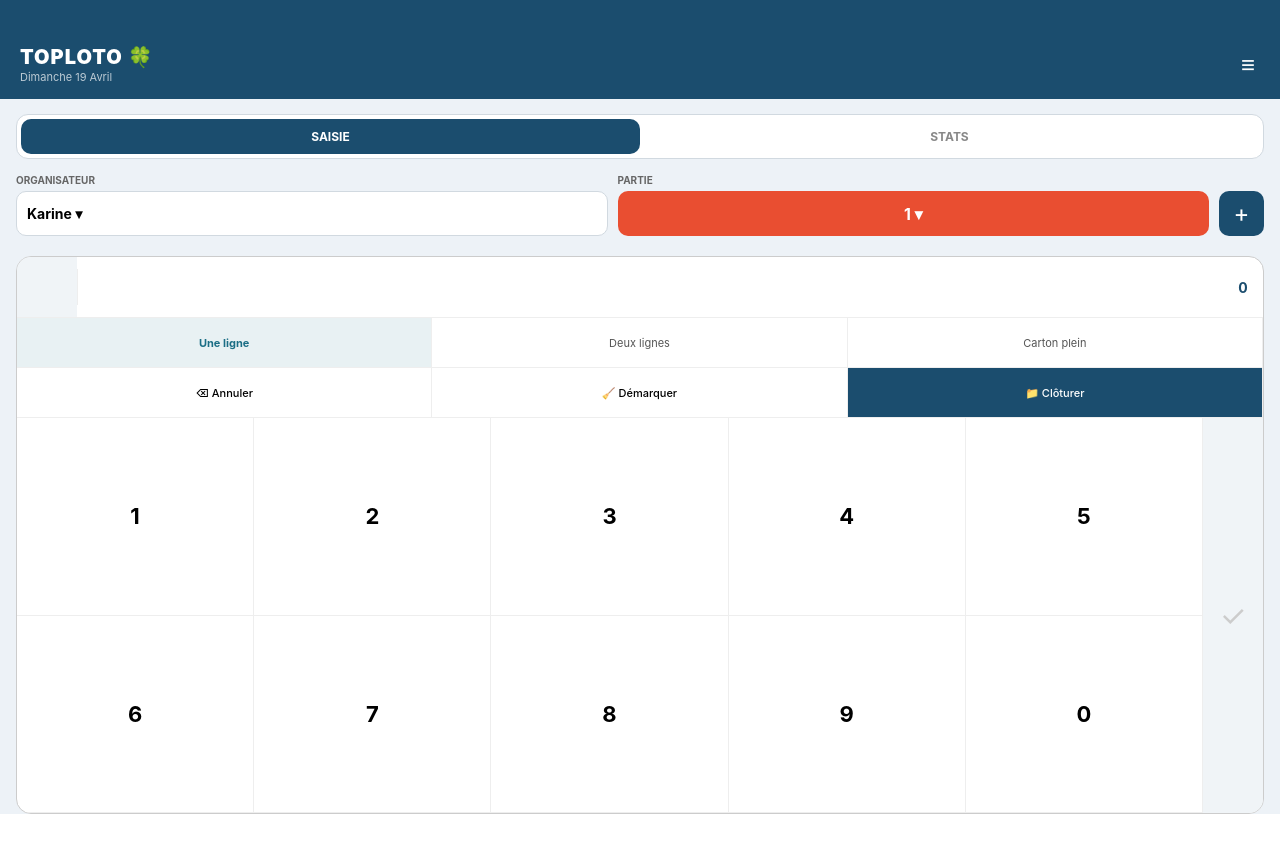
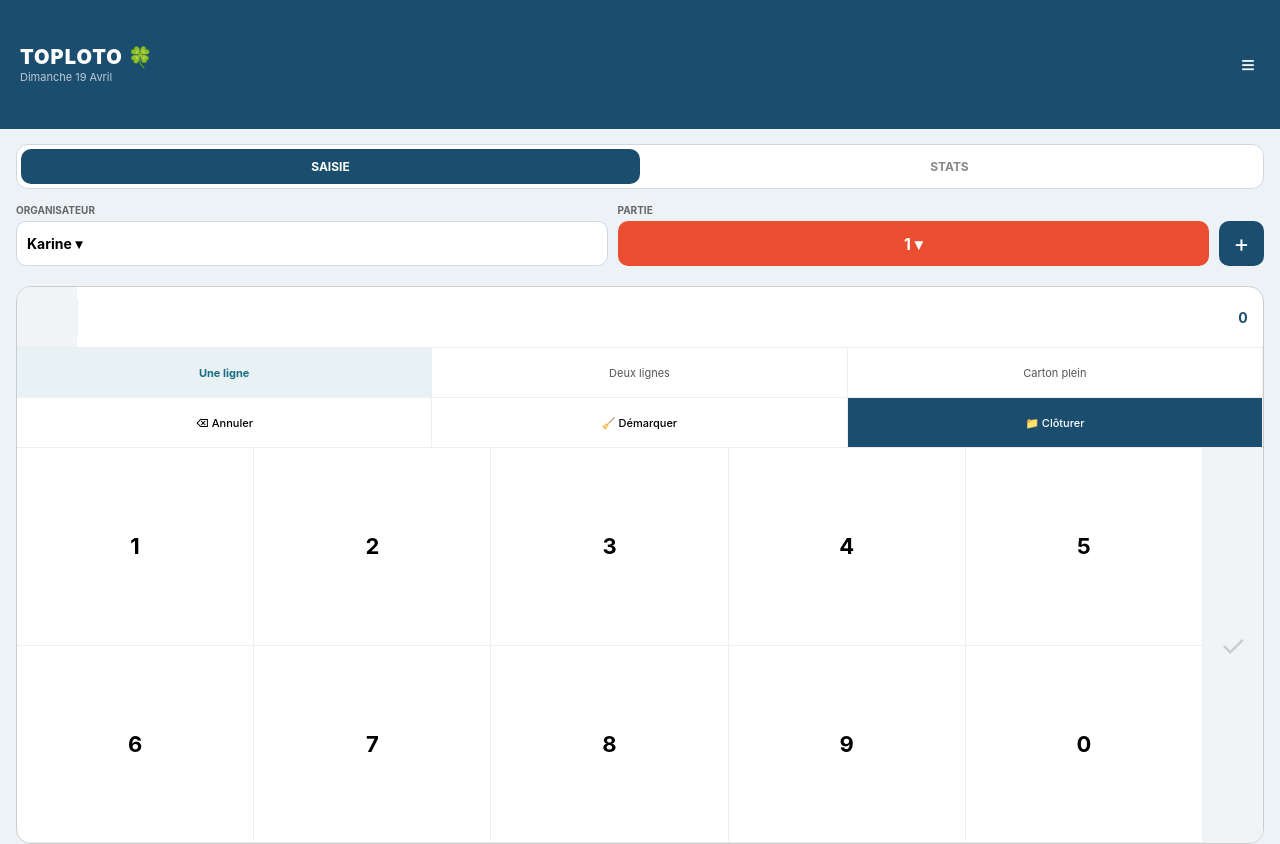
Before and after one commit to Git1602051961/statslotos, a React (Vite) app: page / in a window 1280 px wide. Before the commit the page ends 814 px from the top, so only its background shows below. Built offline with nearby package versions, Linux system fonts and the light colour scheme.

Commit message:
Update App.tsx

```diff
--- a/App.tsx
+++ b/App.tsx
@@ -298,7 +298,7 @@ export default function LotoApp() {
 
 const styles = StyleSheet.create({
   container: { flex: 1, backgroundColor: '#EDF2F7' },
-  appHeader: { backgroundColor: '#1B4D6E', paddingTop: 45, paddingBottom: 15, paddingHorizontal: 20, flexDirection: 'row', justifyContent: 'space-between', alignItems: 'center', elevation: 4 },
+  appHeader: { backgroundColor: '#1B4D6E', paddingTop: 45, paddingBottom: 45, paddingHorizontal: 20, flexDirection: 'row', justifyContent: 'space-between', alignItems: 'center', elevation: 4 },
   headerTitleContainer: { justifyContent: 'center' },
   appTitle: { color: '#fff', fontSize: 20, fontWeight: '900', letterSpacing: 1 },
   appSubtitle: { color: 'rgba(255,255,255,0.7)', fontSize: 11, marginTop: 1, textTransform: 'capitalize' },
```
